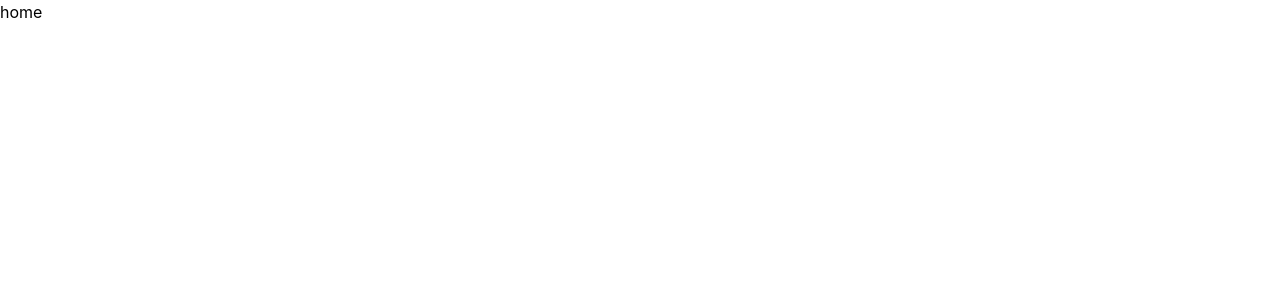
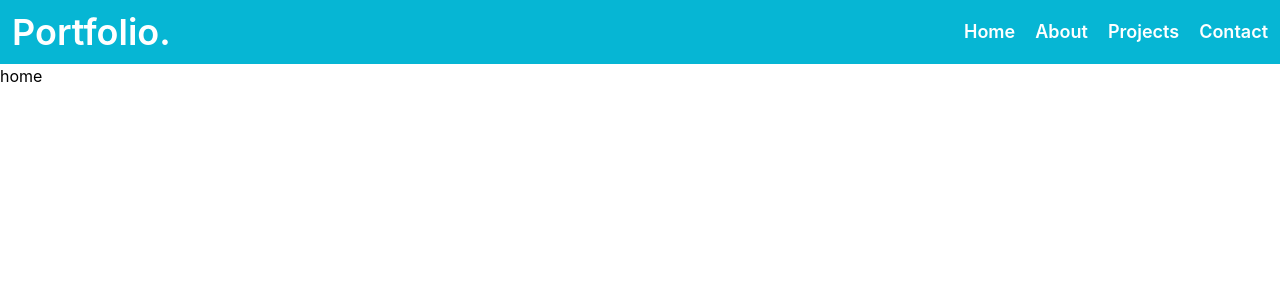
Before and after one commit to piyush-sharma-06/PortFolio, a React (Create React App) app: page / in a window 1280 px wide. Shown: the top 300 px of the page. Built offline with nearby package versions, Linux system fonts and the light colour scheme.

Commit message:
navbar functionality done

```diff
--- a/src/App.js
+++ b/src/App.js
@@ -3,11 +3,13 @@ import Home from './routes/Home';
 import About from './routes/About';
 import ContactMe from './routes/ContactMe';
 import Project from './routes/Project';
+import Navbar from './components/Navbar';
 
 
 function App() {
   return (
-    <div className="App">
+    <div className="App overflow-x-hidden">
+      <Navbar />
       <Routes>
         <Route path='/' element={<Home />} />
         <Route path='/contact' element={<ContactMe />} />
--- a/src/components/Navbar.jsx
+++ b/src/components/Navbar.jsx
@@ -0,0 +1,45 @@
+import React, { useState } from "react";
+import { Link } from "react-router-dom";
+import { FaBars } from "react-icons/fa";
+import { AiOutlineClose } from "react-icons/ai"
+
+function Navbar() {
+    const [openBar, setOpenBar] = useState(false);
+    function handleSideBarOpen() {
+        setOpenBar(!openBar);
+    }
+    function closeSideBar(){
+        setOpenBar(!openBar);
+    }
+
+
+    return (
+        <>
+            <div className="bg-cyan-500 p-3 flex justify-between items-center">
+                <div className="text-3xl sm:text-4xl text-white font-semibold">
+                    <Link to="/">Portfolio.</Link>
+                </div>
+                <ul className="hidden md:flex gap-5 text-white text-lg font-semibold">
+                    <li><Link to="/">Home</Link></li>
+                    <li><Link to="/about">About</Link></li>
+                    <li><Link to="/project">Projects</Link></li>
+                    <li><Link to="/contact">Contact</Link></li>
+                </ul>
+
+                <button onClick={handleSideBarOpen} className="md:hidden text-xl">
+                    {!openBar ? <FaBars /> : <AiOutlineClose />}
+                </button>
+
+            </div>
+            <div className={`fixed bg-black transition-all duration-500 ${!openBar?"translate-x-full":"translate-x-0"}`}>
+            <ul className="text-white flex flex-col h-screen w-screen justify-center items-center  gap-10 text-2xl font-semibold">
+                    <li><Link onClick={closeSideBar} className="p-2 hover:bg-cyan-500 hover:text-black rounded-md" to="/">Home</Link></li>
+                    <li><Link  onClick={closeSideBar}  className="p-2 hover:bg-cyan-500 hover:text-black rounded-md" to="/about">About</Link></li>
+                    <li><Link  onClick={closeSideBar}  className="p-2 hover:bg-cyan-500 hover:text-black rounded-md" to="/project">Projects</Link></li>
+                    <li><Link  onClick={closeSideBar}  className="p-2 hover:bg-cyan-500 hover:text-black rounded-md" to="/contact">Contact</Link></li>
+                </ul>
+            </div>
+        </>
+    );
+}
+export default Navbar;
```
